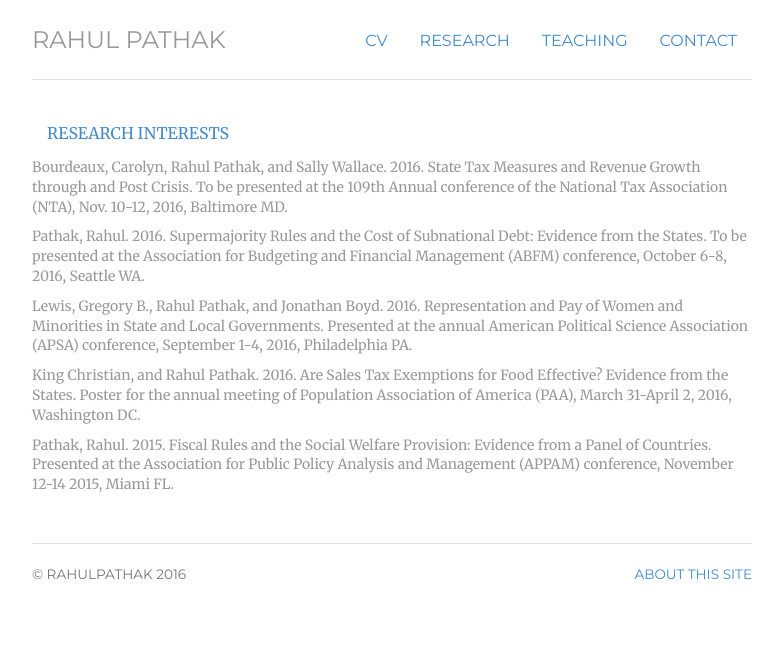
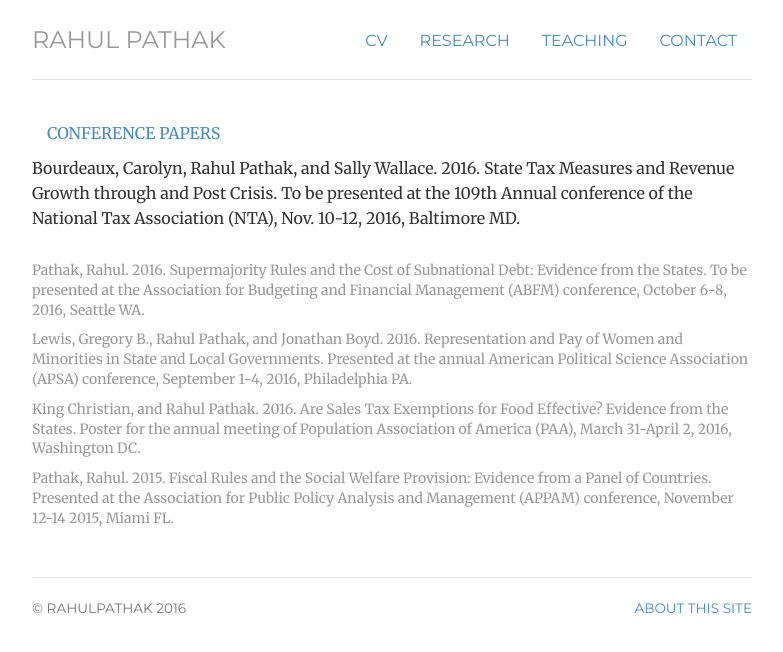
Before and after one commit to pathak-rahul/pathak-rahul.github.io, a Jekyll site: the page built from testing/index.html, in a window 1280 px wide. Shown: the top 652 px of the page, without its empty margins (248-1031 px from the left). Built offline with Jekyll 4.4.1, drawn with Linux system fonts in a browser that asks for light colours.

Commit message:
Update index.html

```diff
--- a/testing/index.html
+++ b/testing/index.html
@@ -12,10 +12,9 @@
 
 
 
-<p class="text-primary">RESEARCH INTERESTS</p>
+<p class="text-primary">CONFERENCE PAPERS</p>
 	</div>
-
-<h4><small class="text-lead">Bourdeaux, Carolyn, Rahul Pathak, and Sally Wallace. 2016. State Tax Measures and Revenue Growth through and Post Crisis. To be presented at the 109th Annual conference of the National Tax Association (NTA), Nov. 10-12, 2016, Baltimore MD.</small> </h4>
+<p class="small">Bourdeaux, Carolyn, Rahul Pathak, and Sally Wallace. 2016. State Tax Measures and Revenue Growth through and Post Crisis. To be presented at the 109th Annual conference of the National Tax Association (NTA), Nov. 10-12, 2016, Baltimore MD.</small> </p>
 <h4><small class="text-default">Pathak, Rahul. 2016. Supermajority Rules and the Cost of Subnational Debt: Evidence from the States. To be presented at the Association for Budgeting and Financial Management (ABFM) conference, October 6-8, 2016, Seattle WA.</small> </h4>
 <h4><small class="text-default">Lewis, Gregory B., Rahul Pathak, and Jonathan Boyd. 2016. Representation and Pay of Women and Minorities in State and Local Governments. Presented at the annual American Political Science Association (APSA) conference, September 1-4, 2016, Philadelphia PA.</small> </h4>
 <h4><small class="text-default">King Christian, and Rahul Pathak. 2016. Are Sales Tax Exemptions for Food Effective? Evidence from the States.</em> Poster for the annual meeting of Population Association of America (PAA), March 31-April 2, 2016, Washington DC.</small> </h4>
```
